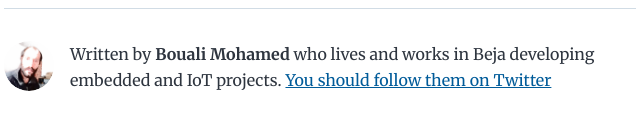
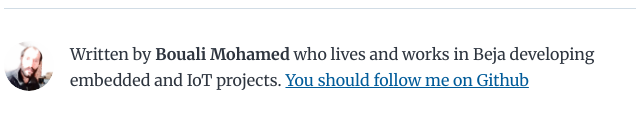
Before and after one commit to boualimed/Blog_club, a Gatsby site: page /first-project/block_prog/ in a window 1280 px wide. Shown: the part 2656-2786 px from the top of the page, 320-960 px from the left. Built offline with nearby package versions, Linux system fonts and the light colour scheme; Gatsby itself is replaced by a stand-in of ours; some packages are replaced by stand-ins of ours.

Commit message:
change to githhub

```diff
--- a/src/components/bio.js
+++ b/src/components/bio.js
@@ -56,7 +56,7 @@ const Bio = () => {
           Written by <strong>{author.name}</strong> {author?.summary || null}
           {` `}
           <a href={`https://twitter.com/${social?.twitter || ``}`}>
-            You should follow them on Twitter
+          You should follow me on Github
           </a>
         </p>
       )}
--- a/src/templates/blog-post.js
+++ b/src/templates/blog-post.js
@@ -22,7 +22,9 @@ const BlogPostTemplate = ({ data, location }) => {
         itemType="http://schema.org/Article"
       >
         <header>
+        <div dir="rtl">
           <h1 itemProp="headline">{post.frontmatter.title}</h1>
+          </div>
           <p>{post.frontmatter.date}</p>
         </header>
         <section
```
